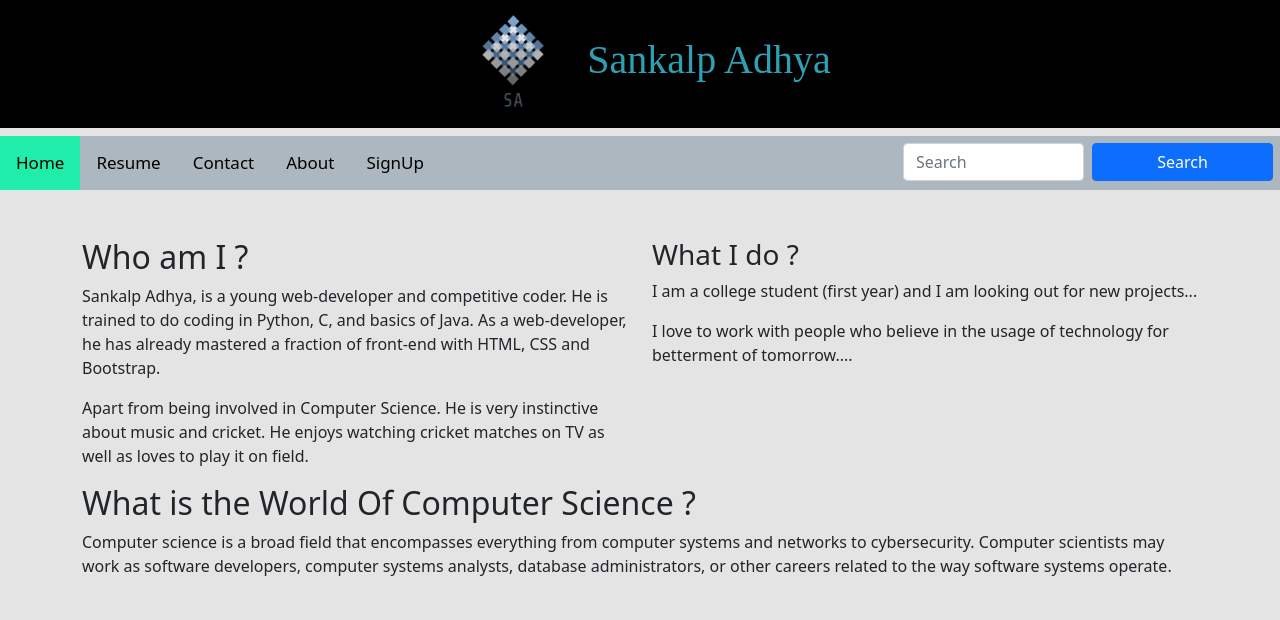
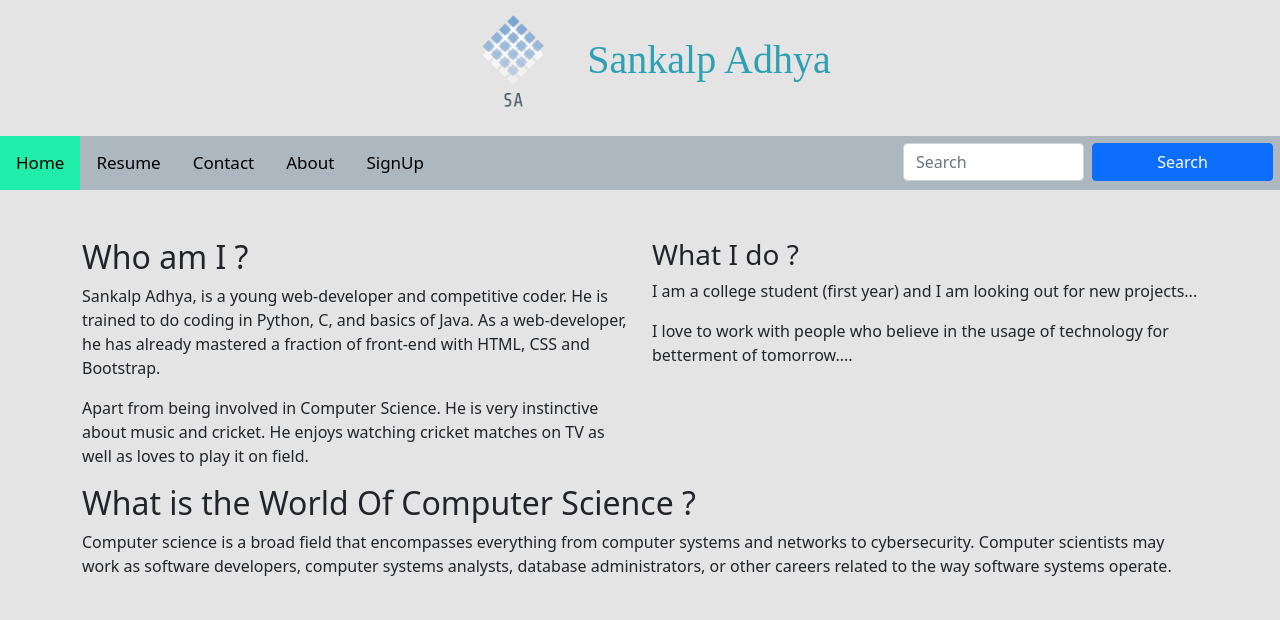
Before and after one commit to SanDevil23/MyWebsite, a plain HTML site: page index.html in a window 1280 px wide. Shown: the top 620 px of the page. Drawn offline with nearby package versions, Linux system fonts and the light colour scheme.

Commit message:
Update style.css

```diff
--- a/style.css
+++ b/style.css
@@ -1,6 +1,6 @@
 .title {
     text-align:center;
-    background-color: #000;
+    background-color: rgb(228, 228, 228);
     color:rgb(45, 160, 180);
     font-family: copperplate gothic;
     font-size:10%;
```
